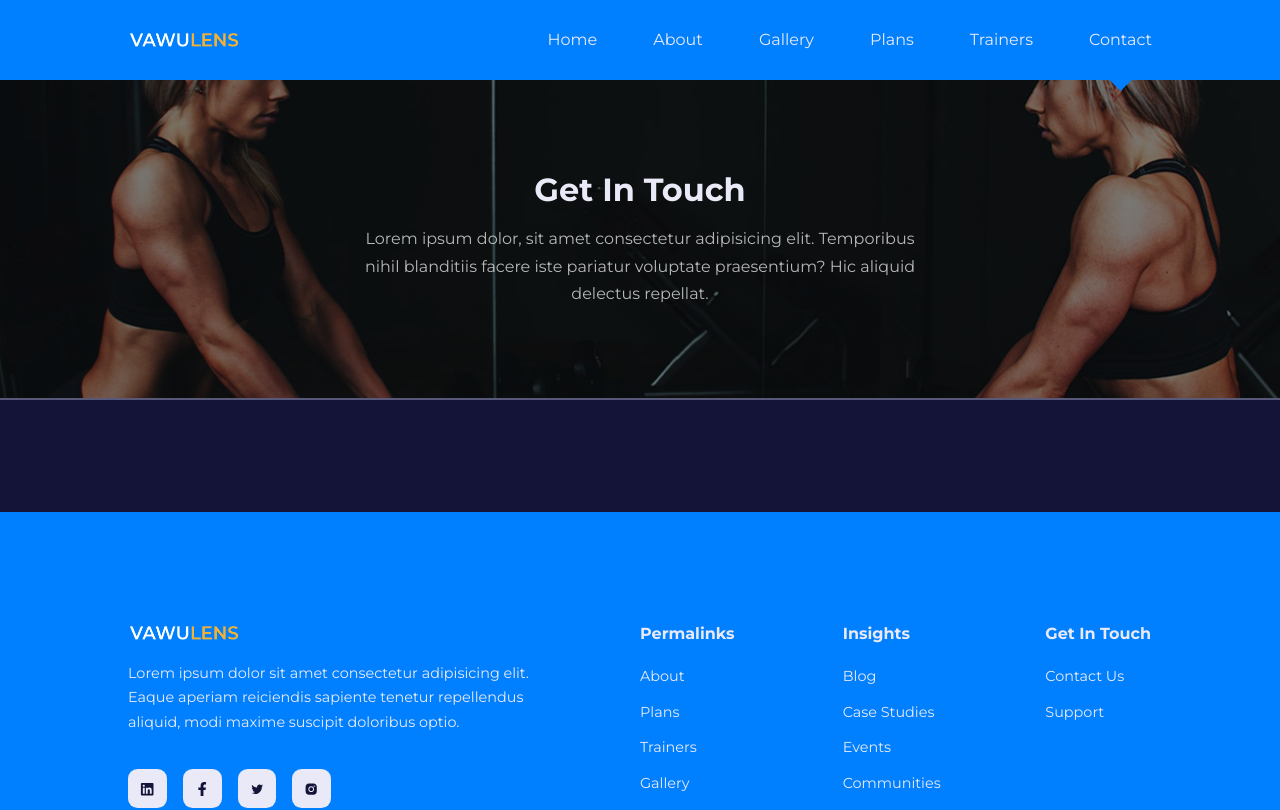
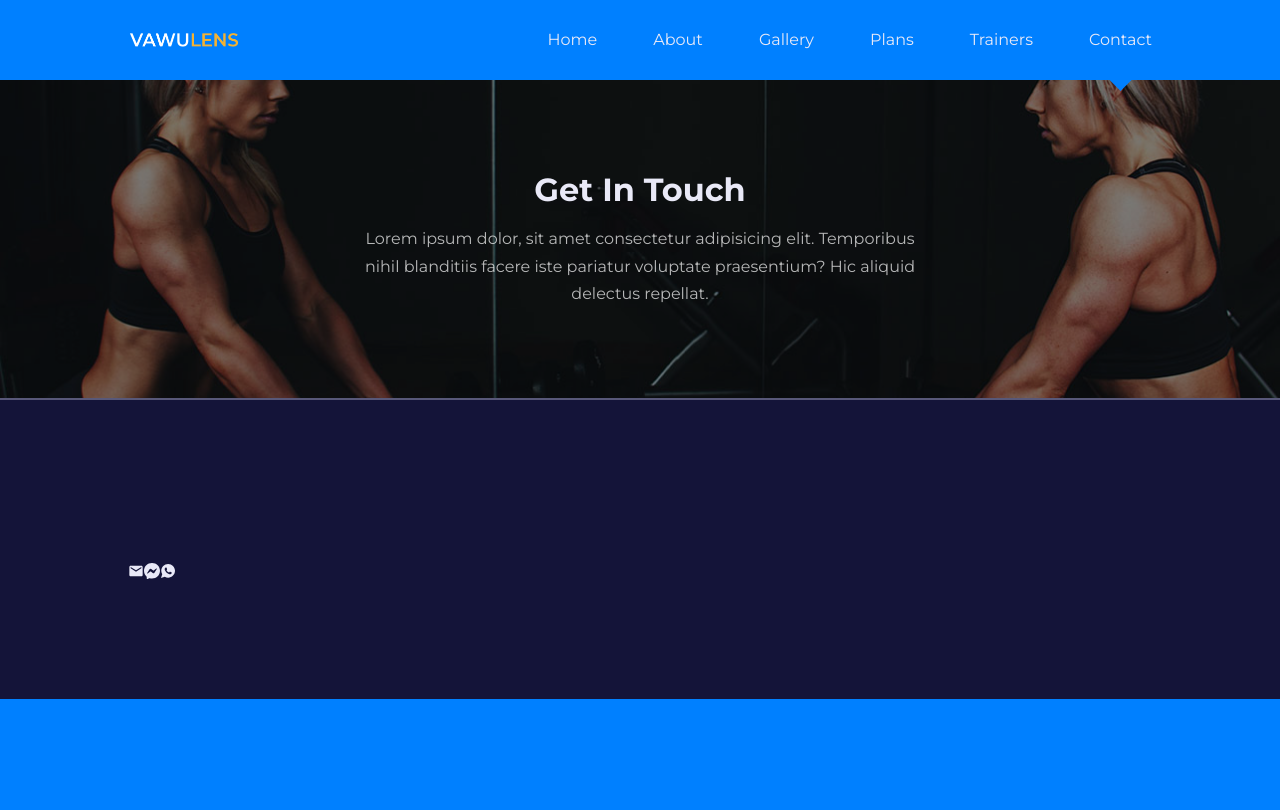
Before and after one commit to erickdc7/react-trainer-website, a React (Create React App) app: page /contact in a window 1280 px wide. Shown: the top 810 px of the page. Built offline with nearby package versions, Linux system fonts and the light colour scheme; the HTML template or start-up script is replaced by a standard one.

Commit message:
section contact added to Contact.jsx

```diff
--- a/src/pages/contact/Contact.jsx
+++ b/src/pages/contact/Contact.jsx
@@ -2,6 +2,7 @@ import React from 'react'
 import './contact.css'
 import Header from '../../components/Header'
 import HeaderImage from '../../images/header_bg_2.jpg'
+import { MdEmail } from 'react-icons/md'
 import { BsMessenger } from 'react-icons/bs'
 import { IoLogoWhatsapp } from 'react-icons/io'
 
@@ -11,6 +12,24 @@ const Contact = () => {
             <Header title="Get In Touch" image={HeaderImage}>
                 Lorem ipsum dolor, sit amet consectetur adipisicing elit. Temporibus nihil blanditiis facere iste pariatur voluptate praesentium? Hic aliquid delectus repellat.
             </Header>
+
+            <section className="contact">
+                <div className="container contact__container">
+                    <div className="contact__wrapper">
+                        <a href="#" target='_blank' rel='noreferrer noopener'>
+                            <MdEmail />
+                        </a>
+
+                        <a href="#" target='_blank' rel='noreferrer noopener'>
+                            <BsMessenger />
+                        </a>
+
+                        <a href="#" target='_blank' rel='noreferrer noopener'>
+                            <IoLogoWhatsapp />
+                        </a>
+                    </div>
+                </div>
+            </section>
         </>
     )
 }
```
